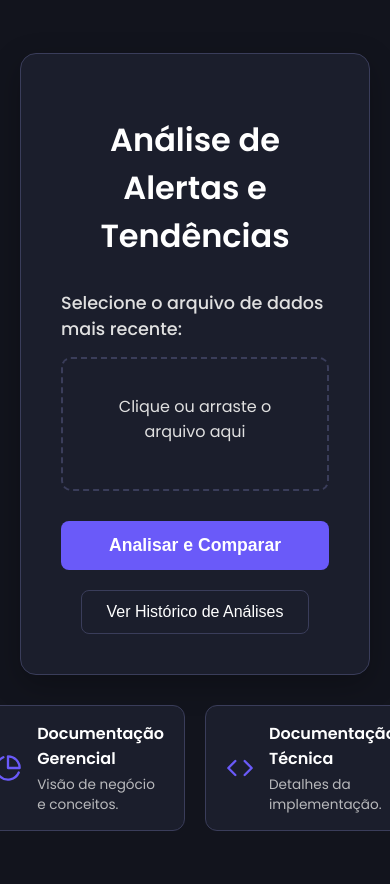
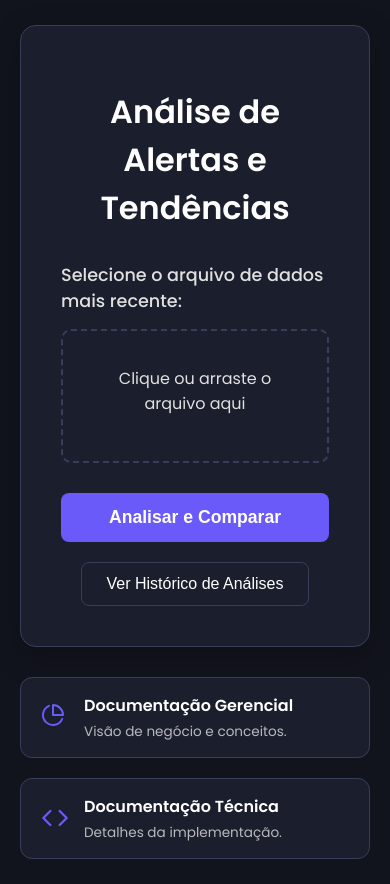
Before and after one commit to leonardosete/meu-dash, a Flask app: page / in a window 390 px wide; the page is wider, and only the part inside the window is pictured. Run offline with Flask 3, Linux system fonts and the light colour scheme.

```diff
--- a/templates/upload.html
+++ b/templates/upload.html
@@ -32,12 +32,17 @@
             padding: 20px;
             flex-direction: column;
         }
-        .main-layout {
+        .page-content {
             display: flex;
-            align-items: flex-start;
+            flex-direction: column;
+            align-items: center;
             gap: 30px;
             width: 100%;
-            justify-content: center;
+        }
+        .main-layout {
+            position: relative;
+            width: 100%;
+            max-width: 600px;
         }
         .container {
             max-width: 600px;
@@ -72,7 +77,6 @@
             transition: background-color 0.3s, border-color 0.3s;
             margin-bottom: 30px;
         }
-        /* Adicionado .drag-active para feedback visual */
         .file-input-wrapper:hover, .file-input-wrapper.drag-active {
             background-color: #24273A;
             border-color: var(--accent-color);
@@ -135,7 +139,6 @@
             display: flex;
             gap: 20px;
             justify-content: center;
-            margin-top: 30px;
             width: 100%;
             max-width: 1030px;
         }
@@ -175,11 +178,11 @@
             opacity: 0.8;
         }
 
-        /* --- CSS PARA O CARD DA ÚLTIMA ANÁLISE --- */
         .last-analysis-section {
-            width: 100%;
-            max-width: 400px;
-            margin-top: 0;
+            position: absolute;
+            top: 0;
+            left: calc(100% + 30px);
+            width: 400px;
         }
         .last-analysis-card {
             display: flex;
@@ -218,9 +221,31 @@
             font-size: 0.9em;
             opacity: 0.8;
         }
+
+        /* --- MEDIA QUERY PARA RESPONSIVIDADE --- */
+        @media (max-width: 1060px) {
+            .main-layout {
+                position: static;
+                display: flex;
+                flex-direction: column;
+                align-items: center;
+                gap: 30px;
+                max-width: 600px;
+            }
+            .last-analysis-section {
+                position: static;
+                width: 100%;
+                max-width: 600px;
+            }
+            .docs-section {
+                flex-direction: column;
+                max-width: 600px;
+            }
+        }
     </style>
 </head>
 <body>
+    <main class="page-content">
         <div class="main-layout">
             <div class="container">
                 <div class="card">
@@ -248,12 +273,12 @@
                 </div>
             </div>
 
-        <!-- --- CARD DA ÚLTIMA ANÁLISE DE TENDÊNCIA (CONDICIONAL) --- -->
+            <!-- --- CARD DA ÚLTIMA ANÁLISE DE TENDÊNCIA (POSICIONADO ABSOLUTAMENTE) --- -->
             {% if last_trend_analysis %}
             <div class="last-analysis-section">
                 <a href="{{ last_trend_analysis.url }}" target="_blank" class="last-analysis-card">
                     <!-- Ícone de Tendência -->
-                <svg xmlns="http://www.w3.org/2000/svg" width="24" height="24" viewBox="0 0 24 24" fill="none" stroke="currentColor" stroke-width="2" stroke-linecap="round" stroke-linejoin="round"><polyline points="23 6 13.5 15.5 8.5 10.5 1 18"></polyline><polyline points="17 6 23 6 23 12"></polyline></svg>
+                    <svg xmlns="http://www.w3.org/2000/svg" width="24" height="24" viewBox="0 0 24" fill="none" stroke="currentColor" stroke-width="2" stroke-linecap="round" stroke-linejoin="round"><polyline points="23 6 13.5 15.5 8.5 10.5 1 18"></polyline><polyline points="17 6 23 6 23 12"></polyline></svg>
                     <div class="last-analysis-text">
                         <h3>Ver Última Análise de Tendência</h3>
                         <p>Gerada em: {{ last_trend_analysis.date }}</p>
@@ -265,7 +290,7 @@
 
         <div class="docs-section">
             <a href="{{ url_for('serve_docs', filename='doc_gerencial.html') }}" target="_blank" class="doc-card">
-            <svg xmlns="http://www.w3.org/2000/svg" width="24" height="24" viewBox="0 0 24 24" fill="none" stroke="currentColor" stroke-width="2" stroke-linecap="round" stroke-linejoin="round"><path d="M21.21 15.89A10 10 0 1 1 8 2.83"/><path d="M22 12A10 10 0 0 0 12 2v10z"/></svg>
+                <svg xmlns="http://www.w3.org/2000/svg" width="24" height="24" viewBox="0 0 24" fill="none" stroke="currentColor" stroke-width="2" stroke-linecap="round" stroke-linejoin="round"><path d="M21.21 15.89A10 10 0 1 1 8 2.83"/><path d="M22 12A10 10 0 0 0 12 2v10z"/></svg>
                 <div class="doc-card-text">
                     <h3>Documentação Gerencial</h3>
                     <p>Visão de negócio e conceitos.</p>
@@ -279,6 +304,7 @@
                 </div>
             </a>
         </div>
+    </main>
 
     <script>
         function setupFileInput(inputId, wrapperId, textId, nameId) {
```
Also changed, not shown: kubernetes.yaml (+5 -5 lines). Lines whose indentation alone changed are shown as unchanged.
